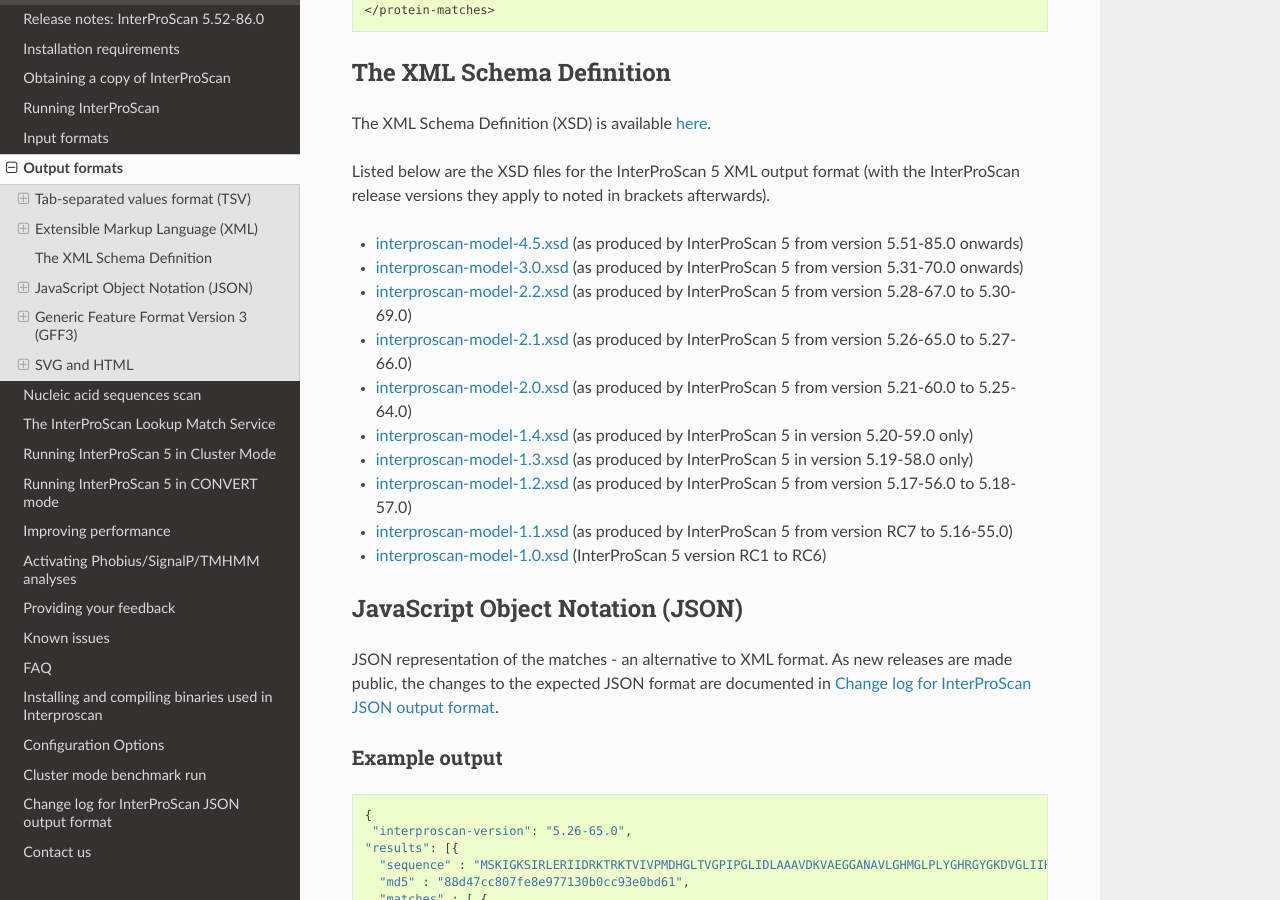
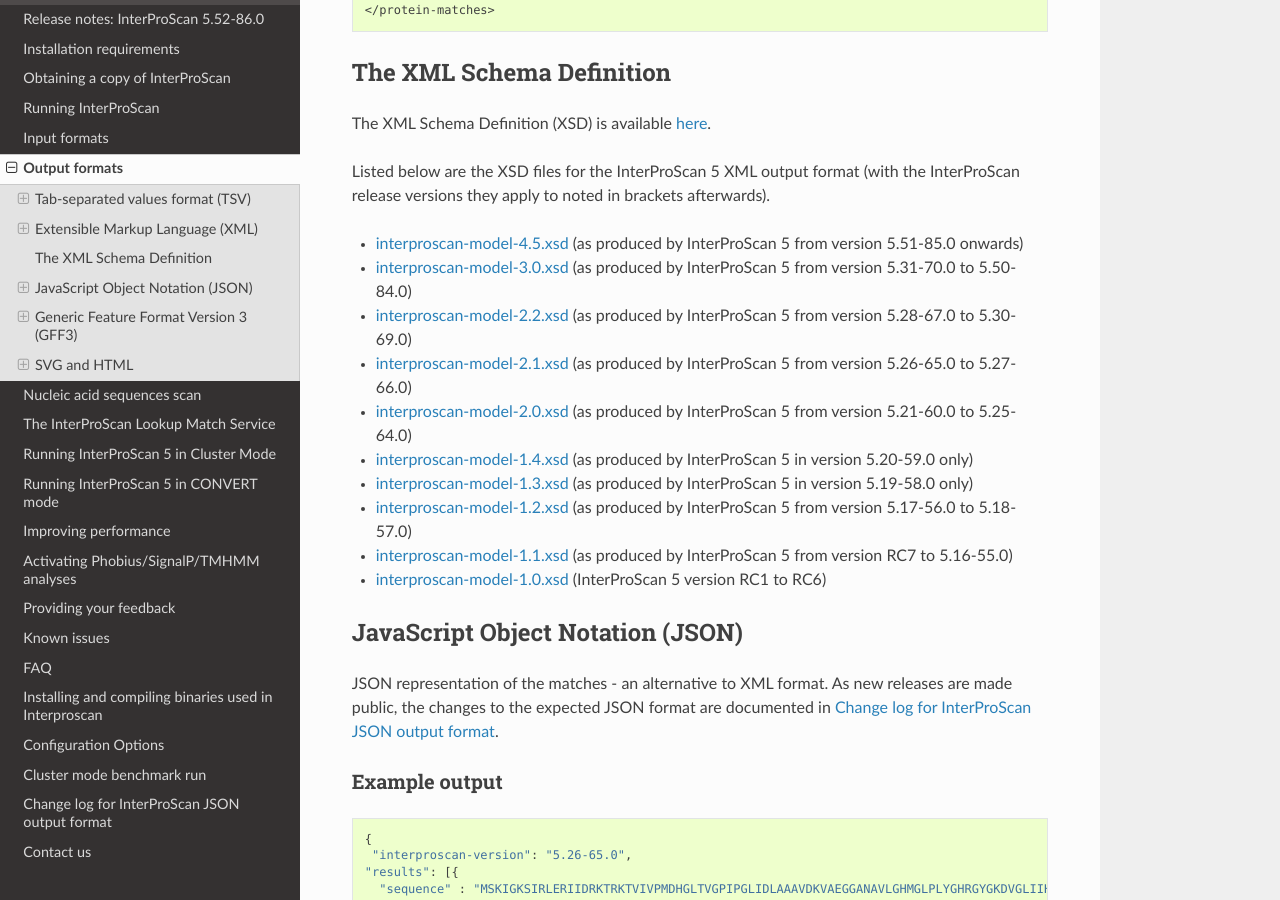
Before and after one commit to ebi-pf-team/interproscan-docs, a Sphinx documentation site: the page built from docs/OutputFormats.rst, in a window 1280 px wide and 900 px high, scrolled down 2928 px. Built offline with Sphinx 7.4.7 and the Read the Docs theme 2.0.0, drawn with Linux system fonts in a browser that asks for light colours.

Commit message:
updated XSD output format versions

```diff
--- a/docs/OutputFormats.rst
+++ b/docs/OutputFormats.rst
@@ -165,7 +165,7 @@
 
 - `interproscan-model-4.5.xsd <http://ftp.ebi.ac.uk/pub/software/unix/iprscan/5/schemas/interproscan-model-4.5.xsd>`__ (as produced by InterProScan 5 from version 5.51-85.0 onwards)
 
-- `interproscan-model-3.0.xsd <http://ftp.ebi.ac.uk/pub/software/unix/iprscan/5/schemas/interproscan-model-3.0.xsd>`__ (as produced by InterProScan 5 from version 5.31-70.0 onwards)
+- `interproscan-model-3.0.xsd <http://ftp.ebi.ac.uk/pub/software/unix/iprscan/5/schemas/interproscan-model-3.0.xsd>`__ (as produced by InterProScan 5 from version 5.31-70.0 to 5.50-84.0)
 - `interproscan-model-2.2.xsd <http://ftp.ebi.ac.uk/pub/software/unix/iprscan/5/schemas/interproscan-model-2.2.xsd>`__ (as produced by InterProScan 5 from version 5.28-67.0 to 5.30-69.0)
 - `interproscan-model-2.1.xsd <http://ftp.ebi.ac.uk/pub/software/unix/iprscan/5/schemas/interproscan-model-2.1.xsd>`__ (as produced by InterProScan 5 from version 5.26-65.0 to 5.27-66.0)
 - `interproscan-model-2.0.xsd <http://ftp.ebi.ac.uk/pub/software/unix/iprscan/5/schemas/interproscan-model-2.0.xsd>`__ (as produced by InterProScan 5 from version 5.21-60.0 to 5.25-64.0)
```
